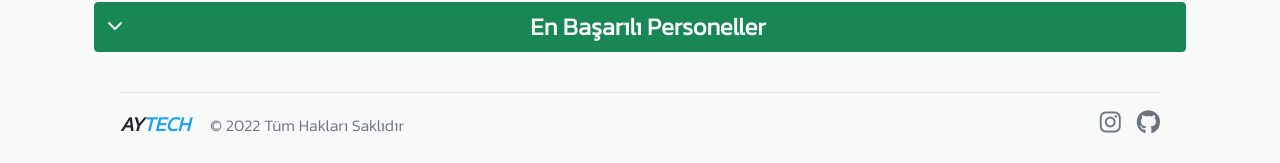
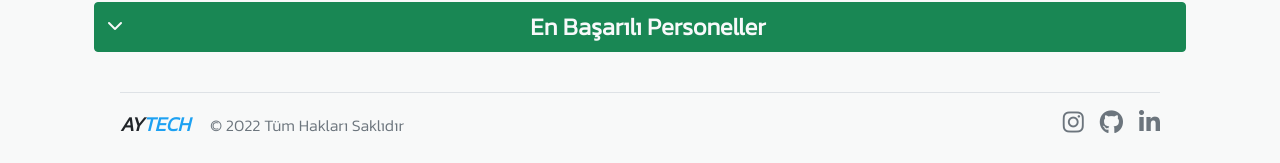
Before and after one commit to ahmmeetteren/biwebsite, a PHP site: page /gorevler.php in a window 1280 px wide. Shown: the part 902-1065 px from the top of the page. Run offline with PHP 8.4, Linux system fonts and the light colour scheme; the visitor is signed in with stand-in values (Sample User, id 1); data comes from the database, SQL or seed files in the repository; some libraries are stand-ins or nearby versions.

Commit message:
Update gorevler.php

```diff
--- a/gorevler.php
+++ b/gorevler.php
@@ -530,6 +530,9 @@ $gorev_sorgu2 = mysqli_query($baglanti, "SELECT gorev_ay.basarisizGorevSayi as b
         <li>
             <a class="text-muted" target="_blank" href="https://github.com/ahmmeetteren"><i class="fa-brands fa-github fs-4 ms-3"></i></a>
         </li>
+        <li>
+            <a class="text-muted" target="_blank" href="https://github.com/ahmmeetteren"><i class="fa-brands fa-linkedin-in fs-4 ms-3"></i></a>
+        </li>
     </ul>
 </footer>
 </html>
```
